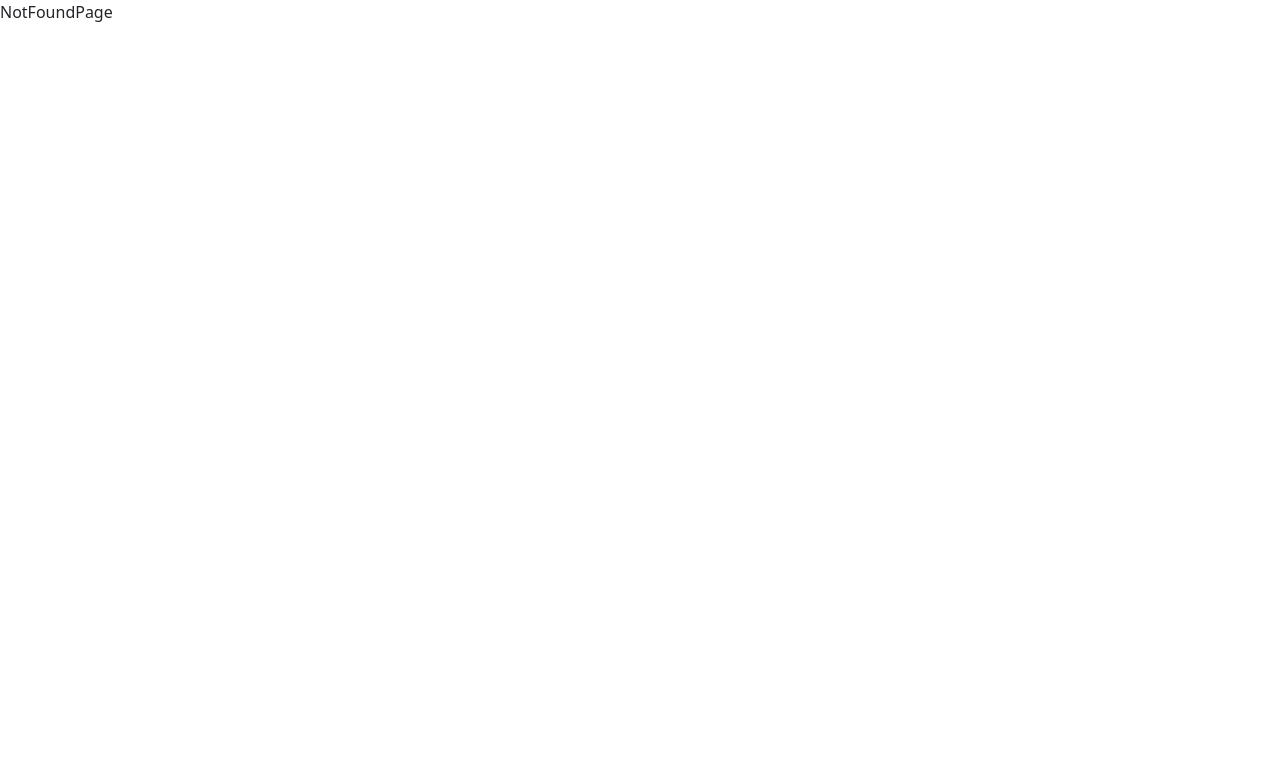
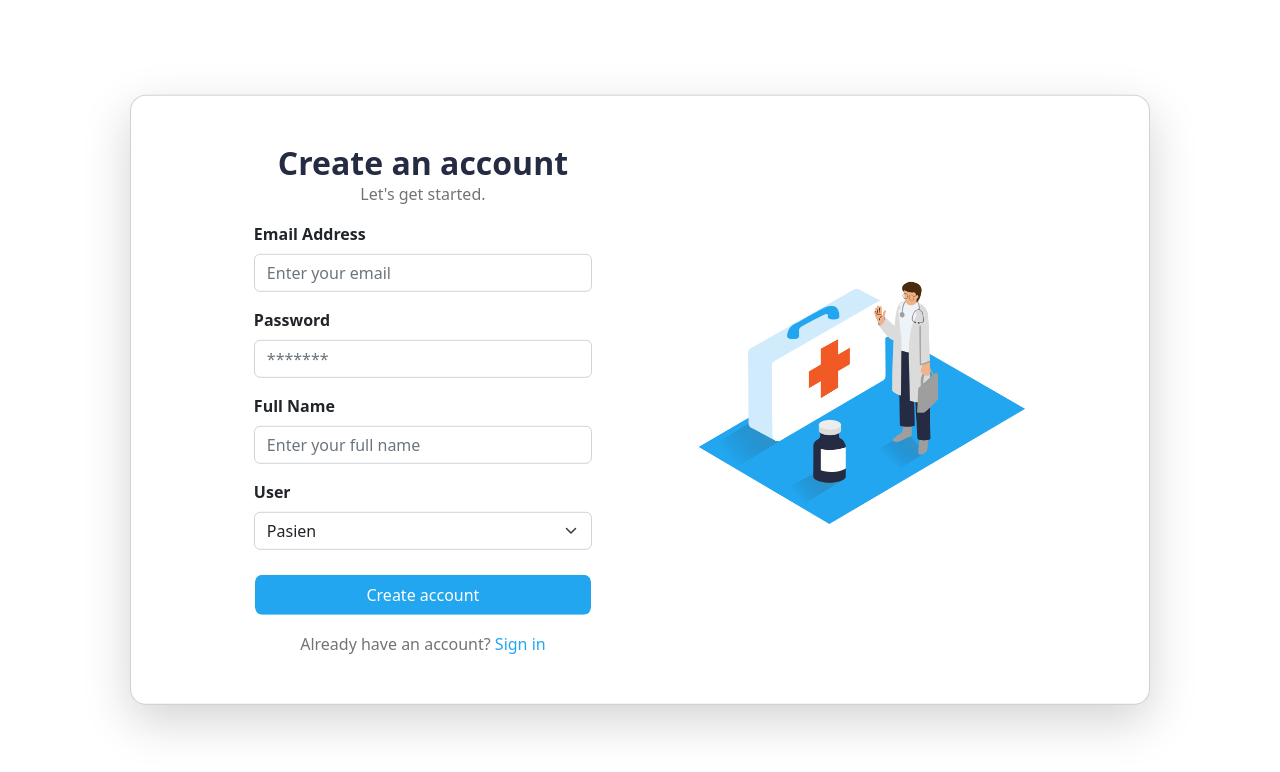
Before and after one commit to shidqiiii/dokter-favorit, a React (Create React App) app: page /Register in a window 1280 px wide. Shown: the top 772 px of the page. Built offline with nearby package versions, Linux system fonts and the light colour scheme.

Commit message:
finish login & register page

```diff
--- a/src/App.js
+++ b/src/App.js
@@ -2,7 +2,8 @@ import React from 'react'
 import { BrowserRouter as Router, Route, Routes } from 'react-router-dom';
 import DashboardPage from './Pages/Auth/DashboardPage';
 import LandingPage from './Pages/LandingPage';
-import LoginPage from './Pages/EntryPage';
+import LoginPage from './Pages/LoginPage';
+import RegisterPage from './Pages/RegisterPage';
 import NotFoundPage from './Pages/NotFoundPage';
 
 function App() {
@@ -10,8 +11,9 @@ function App() {
     <Router>
       <Routes>
         <Route path="/" element={<LandingPage />} />
-        <Route path="/login" element={<LoginPage />} />
-        <Route path="/dashboard" element={<DashboardPage />} />
+        <Route path="/Login" element={<LoginPage />} />
+        <Route path="/Register" element={<RegisterPage />} />
+        <Route path="/Dashboard" element={<DashboardPage />} />
         <Route path="*" element={<NotFoundPage replace to="/404" />} />
       </Routes>
     </Router>
--- a/src/CSS/Entry Page/EntryPage.css
+++ b/src/CSS/Entry Page/EntryPage.css
@@ -26,8 +26,8 @@
   color: #23a6f0;
   box-shadow: none;
 }
-.entry .container .card form .card-text span {
-  cursor: pointer;
+.entry .container .card form .card-text a {
+  text-decoration: none;
   color: #23a6f0;
 }
 
--- a/src/CSS/Entry Page/EntryPage.scss
+++ b/src/CSS/Entry Page/EntryPage.scss
@@ -17,8 +17,8 @@
 
       form {
         .card-text {
-          span {
-            cursor: pointer;
+          a {
+            text-decoration: none;
             color: $blue;
           }
         }
--- /dev/null
+++ b/src/Components/Entry Page/FormComp.js
@@ -0,0 +1,62 @@
+import React from 'react'
+import { Card, Col, Container, Form, Row } from 'react-bootstrap'
+import '../../CSS/Entry Page/EntryPage.css';
+
+export default function FormComp(props) {
+    const handleSubmit = (e) => {
+        e.preventDefault();
+    }
+
+    const formTemplate = (headerTitle, headerCaption, buttonText, text, hrefText, additionalForm, href) => {
+        return (
+            <Form onSubmit={handleSubmit}>
+                <header className='mb-3 text-center'>
+                    <Card.Title className='fw-bold fs-2 my-0'>
+                        {headerTitle}
+                    </Card.Title>
+                    <Card.Text>
+                        {headerCaption}
+                    </Card.Text>
+                </header>
+
+                <Form.Group className="mb-3">
+                    <Form.Label className='fw-bold'>Email Address</Form.Label>
+                    <Form.Control type="email" placeholder="Enter your email" />
+                </Form.Group>
+                <Form.Group className="mb-3">
+                    <Form.Label className='fw-bold'>Password</Form.Label>
+                    <Form.Control type="password" placeholder="*******" />
+                </Form.Group>
+
+                {additionalForm}
+
+                <Form.Group className="mt-4 mb-3">
+                    <Form.Control type="submit" value={buttonText} />
+                </Form.Group>
+
+                <Card.Text className='text-center'>{text} have an account? <a href={`/${href}`}>
+                    {hrefText}
+                </a>
+                </Card.Text>
+            </Form >
+        )
+    }
+
+    return (
+        <div className="entry">
+            {console.log(props.ui.href)}
+            <Container>
+                <Card className='mx-5 shadow-lg'>
+                    <Row className='d-flex align-items-center justify-content-center py-5'>
+                        <Col sm={10} lg={5} className='my-auto px-5'>
+                            {formTemplate(props.ui.headerTitle, props.ui.headerCaption, props.ui.buttonText, props.ui.text, props.ui.hrefText, props.ui.additionalForm, props.ui.href)}
+                        </Col>
+                        <Col sm={10} lg={5} className='d-flex align-items-center justify-content-center'>
+                            <Card.Img variant="top" src="./Image/login-illustrator.png" />
+                        </Col>
+                    </Row>
+                </Card>
+            </Container>
+        </div>
+    )
+}
--- a/src/Components/FormComp.js
+++ /dev/null
@@ -1,74 +0,0 @@
-import React, { useState } from 'react'
-import { Card, Form } from 'react-bootstrap'
-
-export default function FormComp() {
-    const [isLogin, setIsLogin] = useState(true);
-    const [user, setUser] = useState('pasien')
-    const changeUser = (user) => {
-        setUser(user)
-    }
-
-    const formInput = (label, type, placeholder) => {
-        return (
-            <Form.Group className="mb-3">
-                <Form.Label className='fw-bold'>{label}</Form.Label>
-                <Form.Control type={type} placeholder={placeholder} />
-            </Form.Group>
-        )
-    }
-
-    return (
-        <Form>
-            <header className='mb-3 text-center'>
-                <Card.Title className='fw-bold fs-2 my-0'>
-                    {isLogin ? "Welcome back" : "Create an account"}
-                </Card.Title>
-                <Card.Text>
-                    {isLogin ? "Welcome back! Please enter your details." : "Let's get started."}
-                </Card.Text>
-            </header>
-
-            {formInput("Email Address", "email", "Enter your email")}
-            {formInput("Password", "password", "*******")}
-
-            {isLogin ?
-                (<></>)
-                :
-                (<>
-                    {formInput("Full Name", "text", "Enter your full name")}
-                    <Form.Group className="mb-3">
-                        <Form.Label className='fw-bold'>User</Form.Label>
-                        <Form.Select
-                            onChange={(e) => changeUser(e.target.value)}
-                            value={user}
-                        >
-                            <option value={"pasien"}>Pasien</option>
-                            <option value={"doctor"}>Doctor</option>
-                        </Form.Select>
-                    </Form.Group>
-                    {user === "doctor" ?
-                        (
-                            <Form.Group className="mb-3">
-                                <Form.Label className='fw-bold'>Departement</Form.Label>
-                                <Form.Select>
-                                    <option>KSM Dermatologi dan Venereologi</option>
-                                    <option>Orthopaedi dan Traumatologi</option>
-                                    <option>Ilmu Kebidanan dan Kandungan</option>
-                                </Form.Select>
-                            </Form.Group>
-                        )
-                        :
-                        (<></>)}
-                </>)}
-
-            <Form.Group className="mt-4 mb-3">
-                <Form.Control type="submit" value={isLogin ? "Sign in" : "Create account"} />
-            </Form.Group>
-
-            <Card.Text className='text-center'>{isLogin ? "Don't" : "Already"} have an account? <span onClick={() => setIsLogin(!isLogin)}>
-                {isLogin ? "Sign up" : "Sign in"}
-            </span>
-            </Card.Text>
-        </Form>
-    )
-}
--- a/src/Pages/EntryPage.js
+++ /dev/null
@@ -1,23 +0,0 @@
-import React from 'react'
-import '../CSS/Entry Page/EntryPage.css';
-import { Card, Col, Container, Row } from 'react-bootstrap'
-import FormComp from '../Components/FormComp';
-
-export default function EntryPage() {
-    return (
-        <div className="entry">
-            <Container>
-                <Card className='mx-5 shadow-lg'>
-                    <Row className='d-flex align-items-center justify-content-center py-5'>
-                        <Col sm={10} lg={5} className='my-auto px-5'>
-                            <FormComp />
-                        </Col>
-                        <Col sm={10} lg={5} className='d-flex align-items-center justify-content-center'>
-                            <Card.Img variant="top" src="./Image/login-illustrator.png" />
-                        </Col>
-                    </Row>
-                </Card>
-            </Container>
-        </div>
-    )
-}
--- /dev/null
+++ b/src/Pages/LoginPage.js
@@ -0,0 +1,18 @@
+import React from 'react'
+import FormComp from '../Components/Entry Page/FormComp'
+
+const ui = {
+    headerTitle: "Welcome back",
+    headerCaption: "lcome back! Please enter your details.",
+    buttonText: "Sign in",
+    text: "Don't",
+    hrefText: "Sign up",
+    href: "register",
+}
+
+export default function LoginPage() {
+    return (
+        <FormComp
+            ui={ui} />
+    )
+}
--- /dev/null
+++ b/src/Pages/RegisterPage.js
@@ -0,0 +1,63 @@
+import React, { useState } from 'react'
+import { Form } from 'react-bootstrap'
+import FormComp from '../Components/Entry Page/FormComp'
+
+export default function RegisterPage() {
+    const [user, setUser] = useState('pasien')
+    const changeUser = (user) => {
+        setUser(user)
+    }
+
+    const additionalForm = () => {
+        return (
+            <>
+                <Form.Group className="mb-3">
+                    <Form.Label className='fw-bold'>Full Name</Form.Label>
+                    <Form.Control type="text" placeholder="Enter your full name" />
+                </Form.Group>
+                <Form.Group className="mb-3">
+                    <Form.Label className='fw-bold'>User</Form.Label>
+                    <Form.Select
+                        onChange={(e) => changeUser(e.target.value)}
+                        value={user}
+                    >
+                        <option value={"pasien"}>Pasien</option>
+                        <option value={"doctor"}>Doctor</option>
+                    </Form.Select>
+                </Form.Group>
+                {selectDepartemen()}
+            </>
+        )
+    }
+
+    const selectDepartemen = () => {
+        if (user === 'doctor') {
+            return (
+                <Form.Group className="mb-3">
+                    <Form.Label className='fw-bold'>Departement</Form.Label>
+                    <Form.Select>
+                        <option>KSM Dermatologi dan Venereologi</option>
+                        <option>Orthopaedi dan Traumatologi</option>
+                        <option>Ilmu Kebidanan dan Kandungan</option>
+                    </Form.Select>
+                </Form.Group>
+            )
+        }
+    }
+
+    const ui =
+    {
+        headerTitle: "Create an account",
+        headerCaption: "Let's get started.",
+        buttonText: "Create account",
+        text: "Already",
+        hrefText: "Sign in",
+        href: "login",
+        additionalForm: additionalForm()
+    }
+
+    return (
+        <FormComp
+            ui={ui} />
+    )
+}
```
Also changed, not shown: 1 other file (tests, documents, lock files or other folders).
